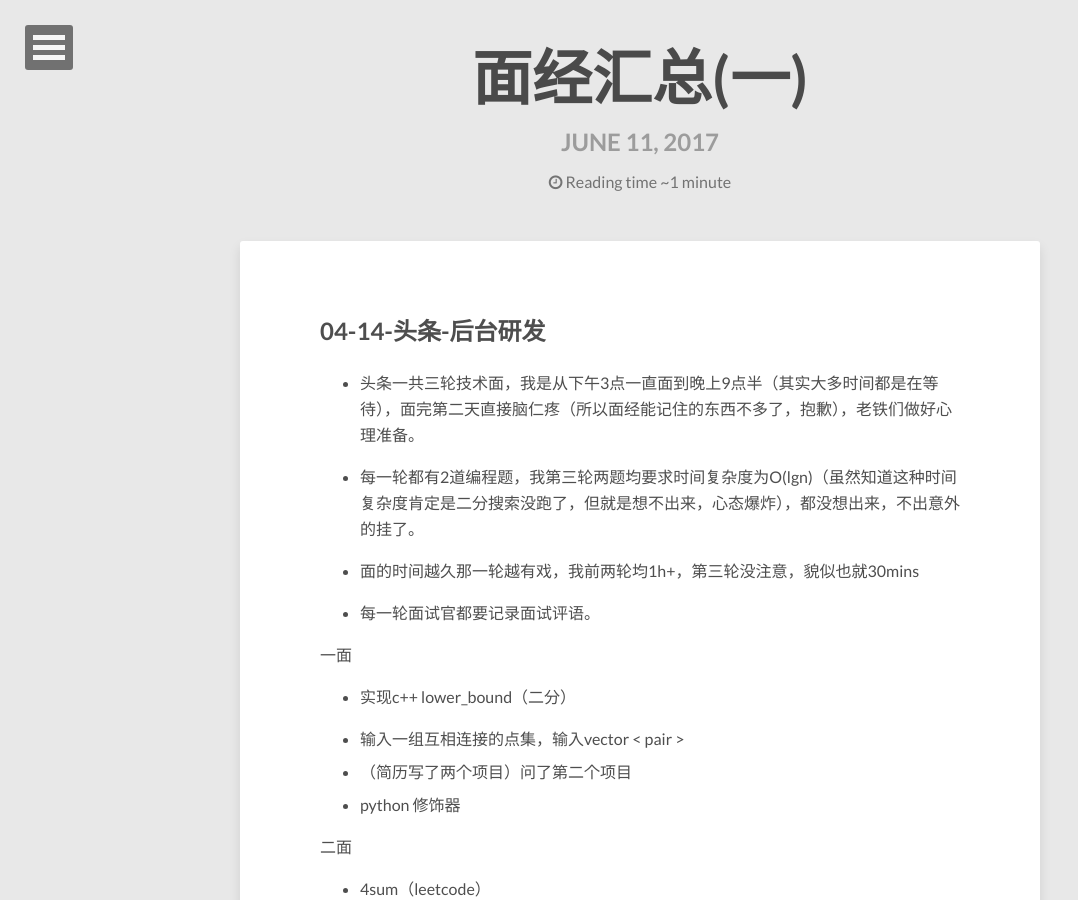
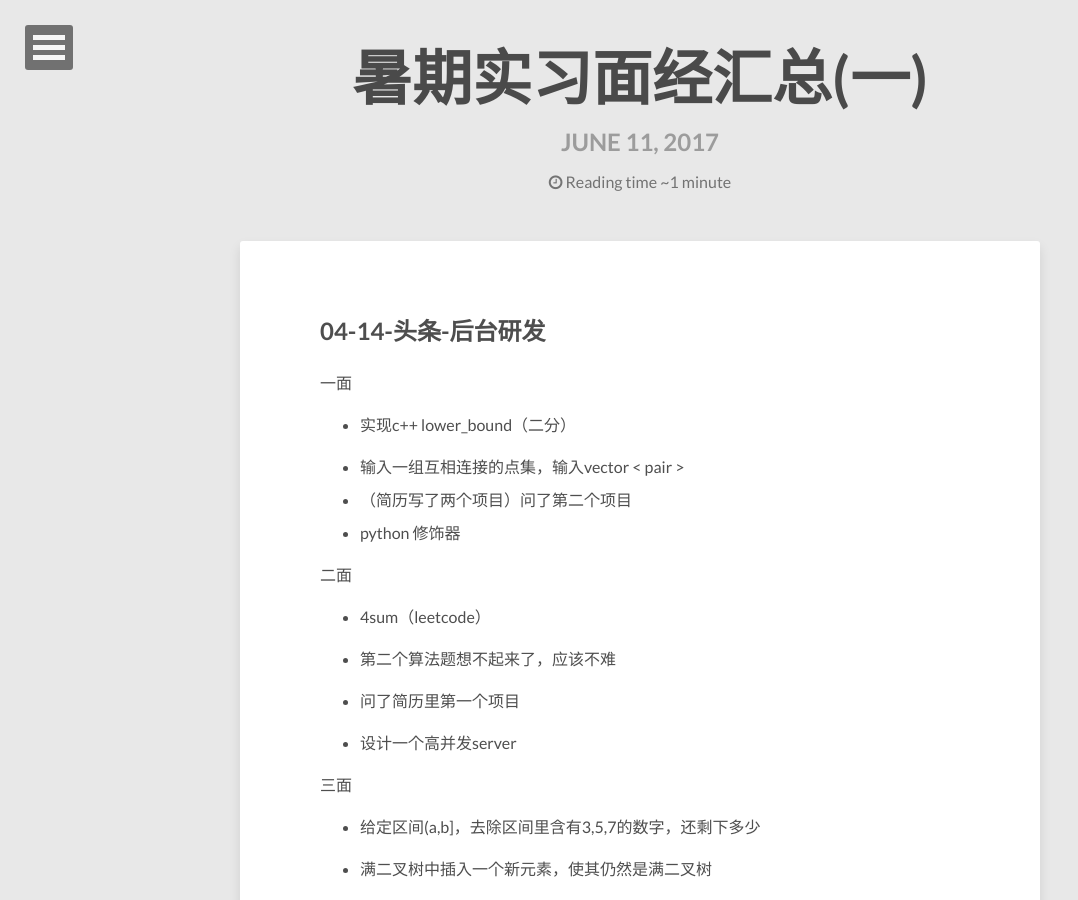
Before and after one commit to zhihuz/zhihuz.github.io, a Jekyll site: the page built from _posts/2017-06-11-面经汇总(一).md, in a window 1280 px wide and 900 px high. Shown: the whole window, without its empty margins (0-1078 px from the left). Built offline with Jekyll 4.4.1, drawn with Linux system fonts in a browser that asks for light colours; nearby versions of some CDN libraries; comment, search, counter and statistics services are not loaded.

Commit message:
Signed-off-by: zhihui zhang <zhihui zhang>

```diff
--- a/_posts/2017-06-11-面经汇总(一).md
+++ b/_posts/2017-06-11-面经汇总(一).md
@@ -1,18 +1,10 @@
 ---
 layout: post
-title: "面经汇总(一)"
+title: "暑期实习面经汇总(一)"
 tags: [面试]
 ---
 
 ## 04-14-头条-后台研发
-
-- 头条一共三轮技术面，我是从下午3点一直面到晚上9点半（其实大多时间都是在等待），面完第二天直接脑仁疼（所以面经能记住的东西不多了，抱歉），老铁们做好心理准备。
-
-- 每一轮都有2道编程题，我第三轮两题均要求时间复杂度为O(lgn)（虽然知道这种时间复杂度肯定是二分搜索没跑了，但就是想不出来，心态爆炸），都没想出来，不出意外的挂了。
-
-- 面的时间越久那一轮越有戏，我前两轮均1h+，第三轮没注意，貌似也就30mins
-
-- 每一轮面试官都要记录面试评语。
 
 一面
 
```
